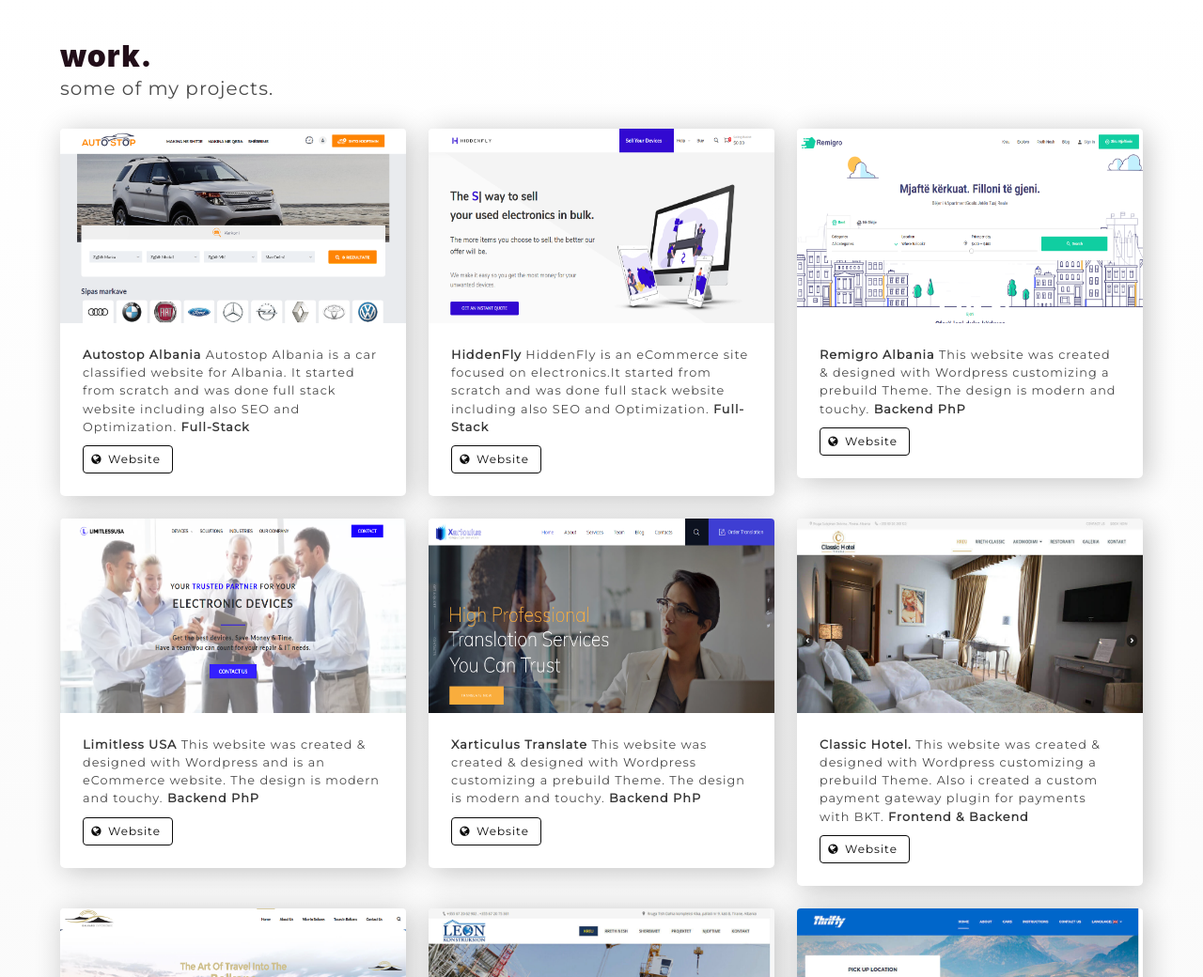
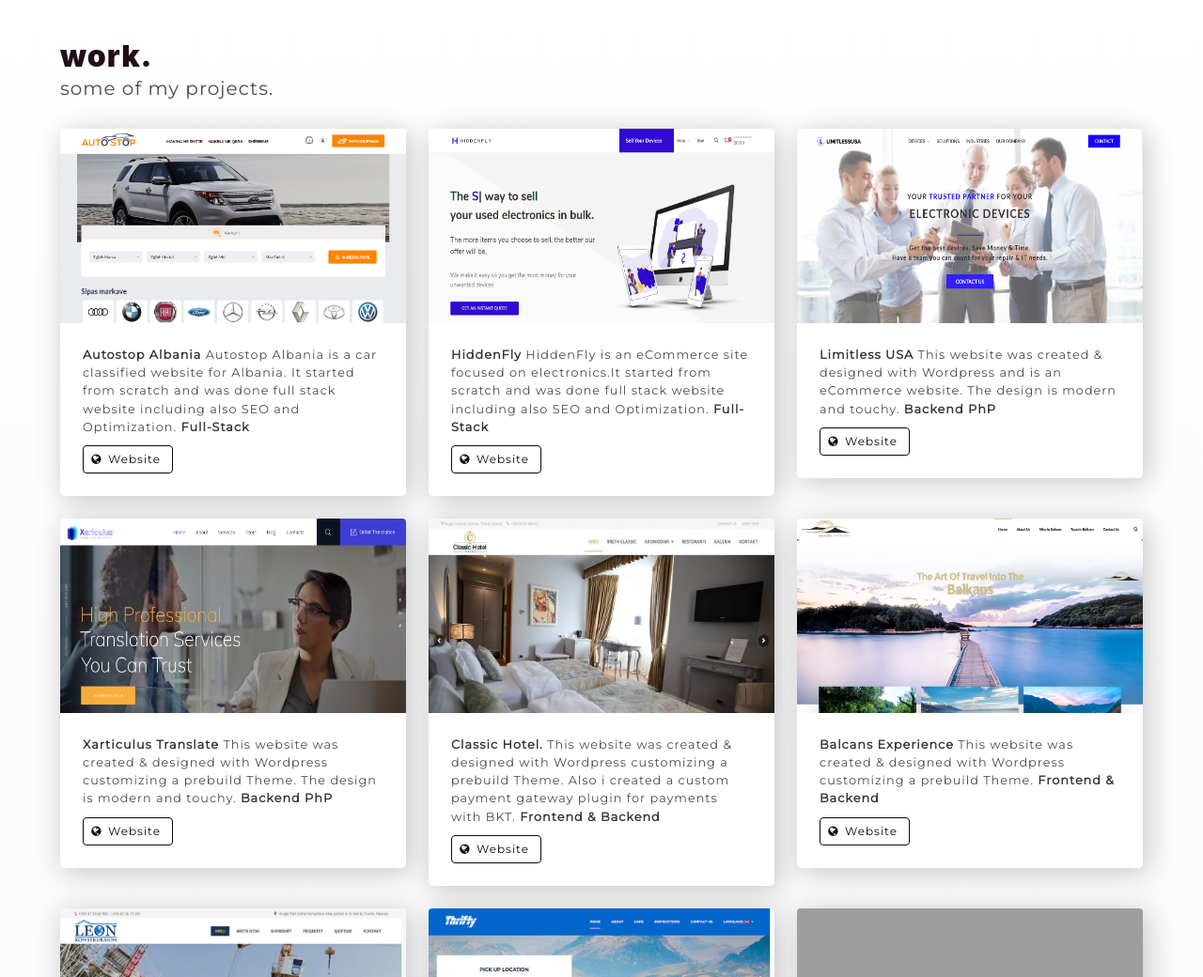
Before and after one commit to itsSilver/itsSilver.github.io, a plain HTML site: page index.html in a window 1280 px wide. Shown: the part 1380-2420 px from the top of the page at 94% size. Drawn offline with nearby package versions, Linux system fonts and the light colour scheme; grey boxes are pictures that could not be loaded.

Commit message:
Update index.html

```diff
--- a/index.html
+++ b/index.html
@@ -202,27 +202,6 @@
                 </div>
               </div>
             </div> -->
-            <div class="column is-one-third aos-init aos-animate" data-aos="fade-down">
-              <div class="card">
-                <div class="card-image">
-                  <figure class="image is-16by9">
-                    <img src="img/web/remigro.png"> </figure>
-                </div>
-                <div class="card-content">
-                  <p style="font-size: 0.80rem;"> <strong>Remigro Albania</strong> This website was created & designed with Wordpress customizing a prebuild Theme. The design is modern and touchy.
-                    <strong>Backend PhP</strong>
-                  </p>
-                  <div class="buttons">
-                    <a href="http://remigro.al/" class="button is-black is-inverted is-small" target="_blank">
-                      <span class="icon is-small">
-                        <i class="fa fa-globe"></i>
-                      </span>
-                      <span>Website</span>
-                    </a>
-                  </div>
-                </div>
-              </div>
-            </div>
             <div class="column is-one-third aos-init aos-animate" data-aos="fade-down">
               <div class="card">
                 <div class="card-image">
```
